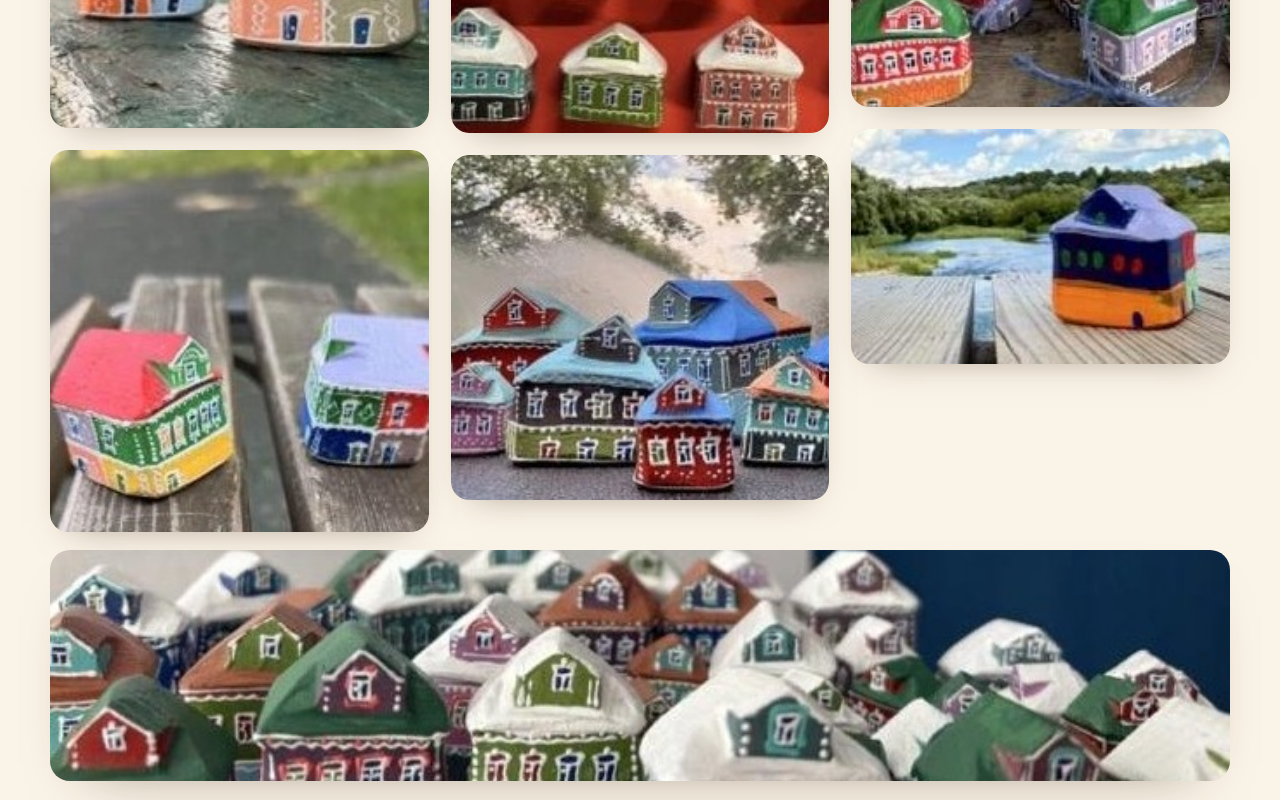
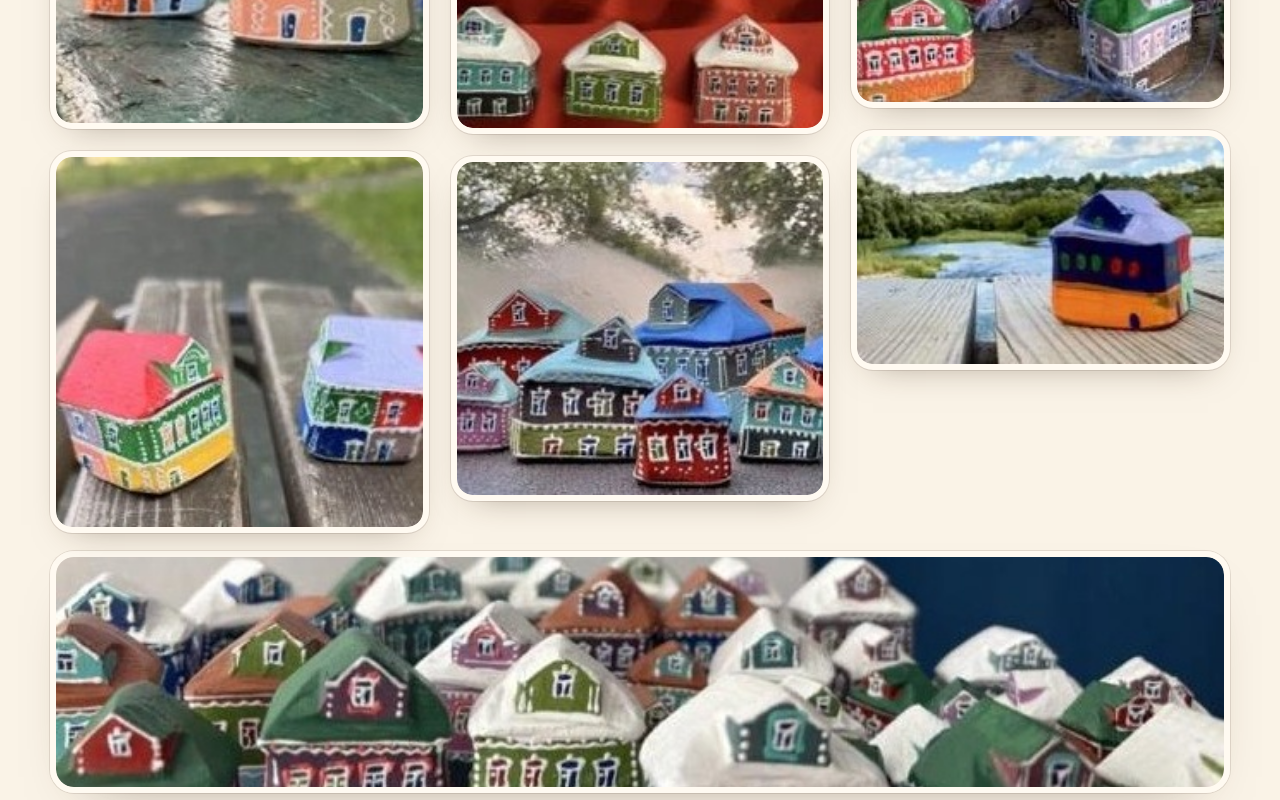
Before and after one commit to Andrbel218/domik-v-tri-okna, a plain HTML site: page index.html in a window 1280 px wide. Shown: the part 2780-3580 px from the top of the page. Drawn offline with nearby package versions, Linux system fonts and the light colour scheme.

Commit message:
Add cream mats around gallery images

```diff
--- a/styles.css
+++ b/styles.css
@@ -654,11 +654,13 @@ a {
   display: block;
   width: 100%;
   padding: 0;
-  border: 0;
-  border-radius: 18px;
+  border: 6px solid var(--cream);
+  border-radius: 22px;
   overflow: hidden;
-  background: #e9dcc6;
-  box-shadow: 0 14px 34px -22px rgba(60, 40, 20, 0.5);
+  background: var(--cream);
+  box-shadow:
+    0 0 0 1px var(--line),
+    0 14px 34px -22px rgba(60, 40, 20, 0.5);
   line-height: 0;
   cursor: zoom-in;
 }
@@ -666,7 +668,7 @@ a {
 .gallery__btn img {
   width: 100%;
   height: auto;
-  border-radius: 18px;
+  border-radius: 15px;
   transition: transform 0.7s var(--ease);
 }
 
@@ -704,14 +706,18 @@ a {
 
 .banner {
   margin: 18px 0 0;
-  border-radius: 20px;
+  border: 6px solid var(--cream);
+  border-radius: 24px;
   overflow: hidden;
-  box-shadow: var(--shadow-soft);
+  box-shadow:
+    0 0 0 1px var(--line),
+    var(--shadow-soft);
 }
 
 .banner img {
   width: 100%;
   height: clamp(140px, 18vw, 240px);
+  border-radius: 17px;
   object-fit: cover;
 }
 
@@ -1375,6 +1381,15 @@ html.js [data-reveal].is-in {
     border-radius: 13px;
   }
 
+  .gallery__btn {
+    border-width: 4px;
+    border-radius: 16px;
+  }
+
+  .gallery__btn img {
+    border-radius: 11px;
+  }
+
   .gallery__btn::after {
     display: none;
   }
```
